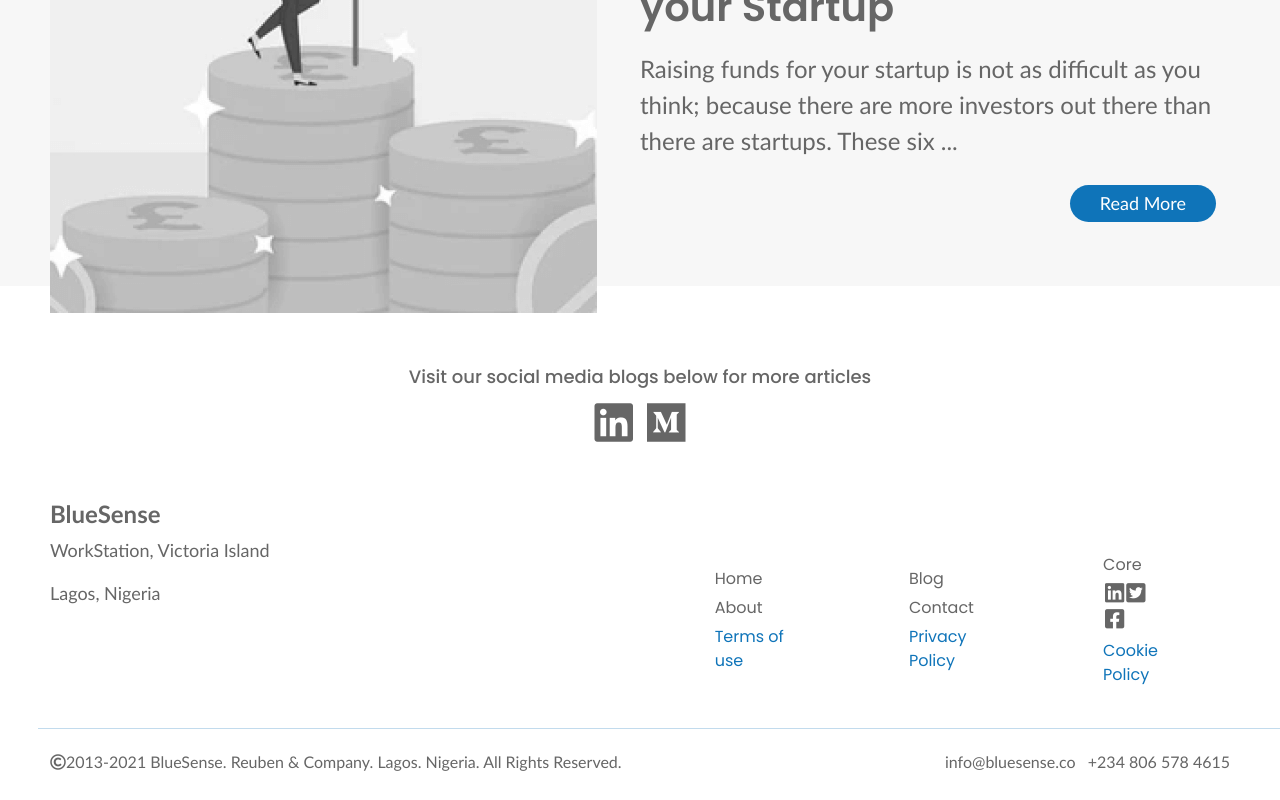
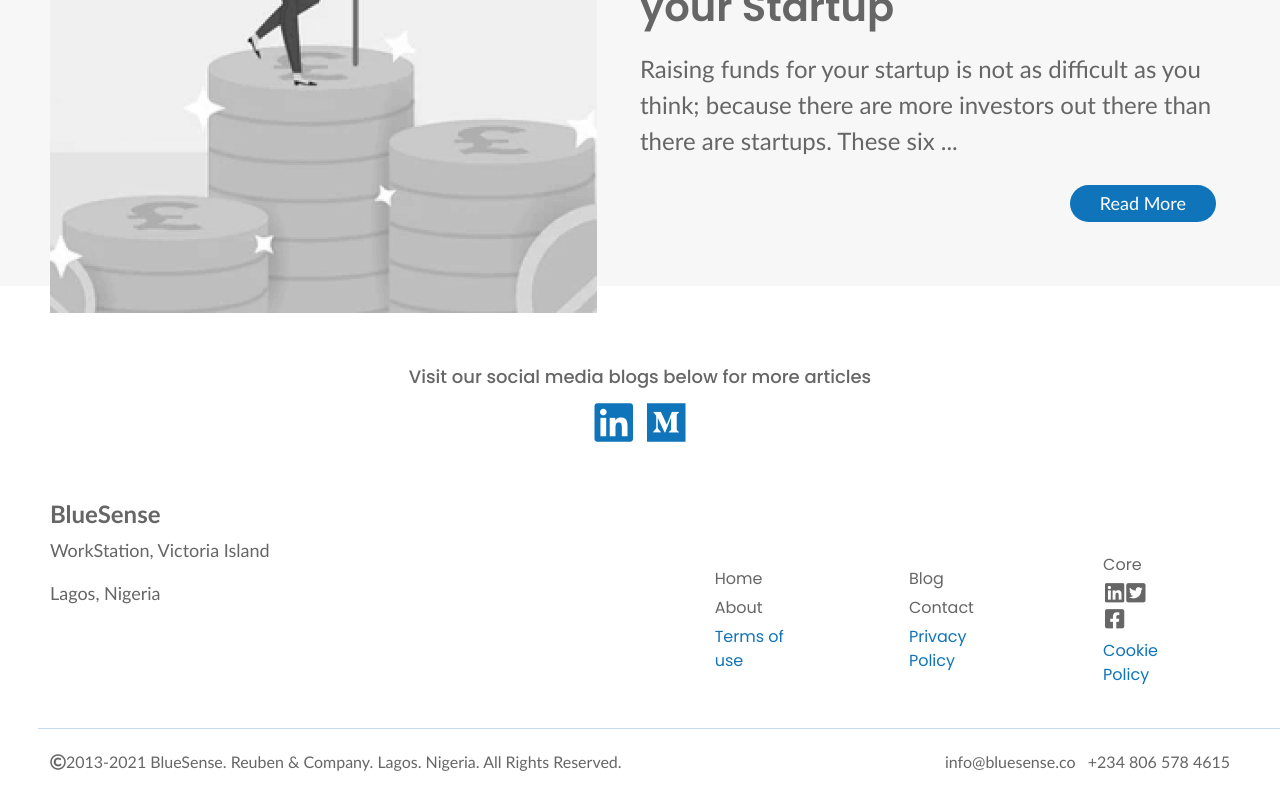
Before and after one commit to Kolajosh/BlueSense, a React (Create React App) app: page /blog in a window 1280 px wide. Shown: the part 2004-2804 px from the top of the page. Built offline with nearby package versions, Linux system fonts and the light colour scheme; the HTML template or start-up script is replaced by a standard one; a web font is replaced by a local one.

Commit message:
icon update

```diff
--- a/src/components/BlogComponent.css
+++ b/src/components/BlogComponent.css
@@ -451,7 +451,7 @@
 .read-more-div i {
   padding: 5px;
   font-size: 44px;
-  color: #666666;
+  color: #0f74b9;
 }
 
 .read-more-div a {
```
